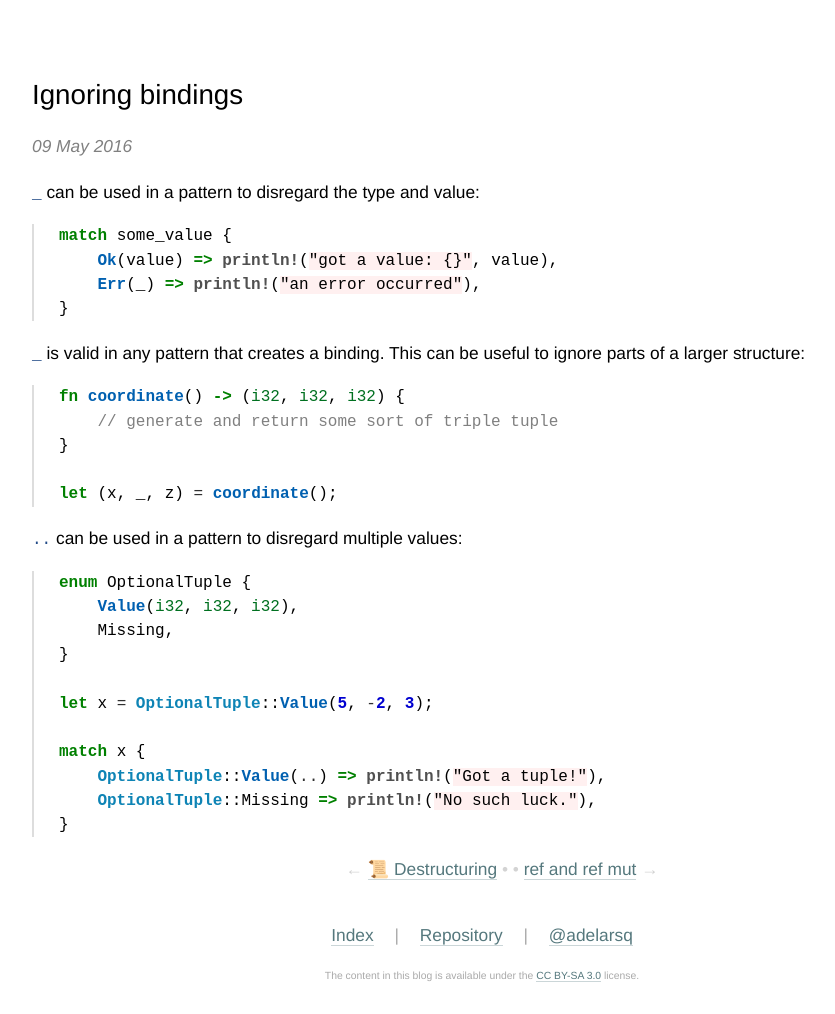
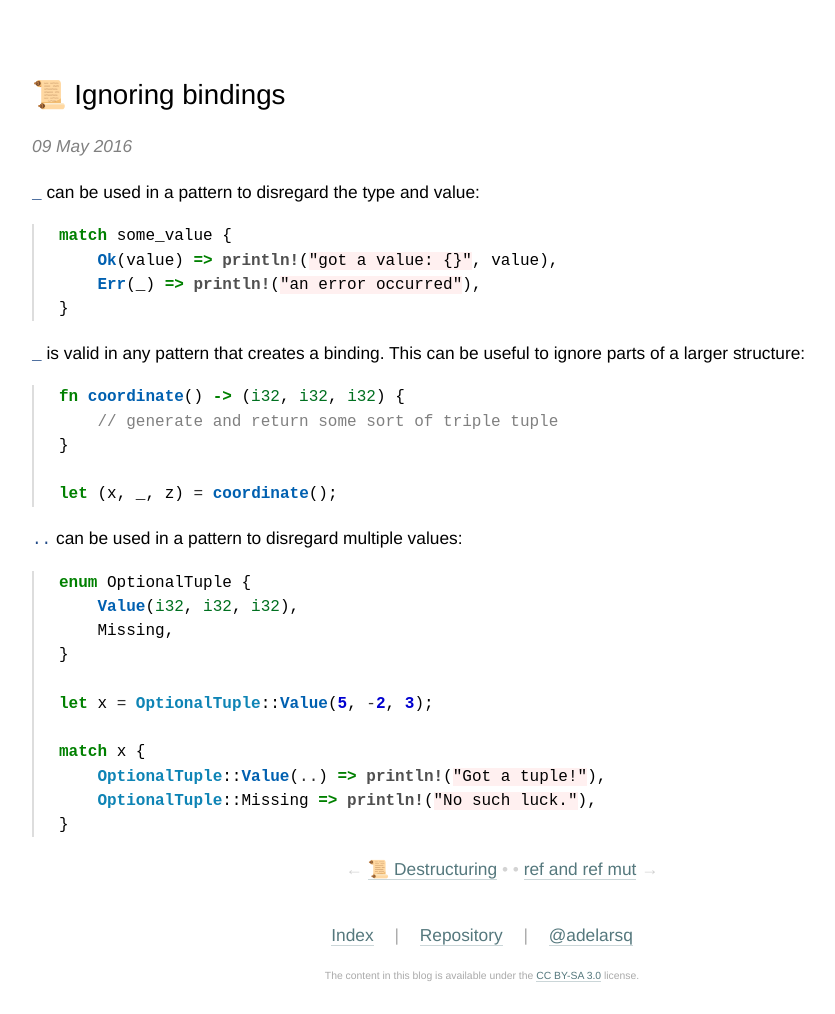
Before and after one commit to adelarsq/daily-rust.github.io, a Jekyll site: the page built from _posts/2016-05-09-ignoring_bindings.md, in a window 1280 px wide. Shown: the whole page, without its empty margins (158-993 px from the left). Built offline with Jekyll 4.4.1, drawn with Linux system fonts in a browser that asks for light colours.

```diff
--- a/_posts/2016-05-09-ignoring_bindings.md
+++ b/_posts/2016-05-09-ignoring_bindings.md
@@ -1,6 +1,6 @@
 ---
 layout: post
-title: "Ignoring bindings"
+title: "📜 Ignoring bindings"
 index_title: "Ignoring bindings"
 tags: [rustposts, rust]
 ---
```
